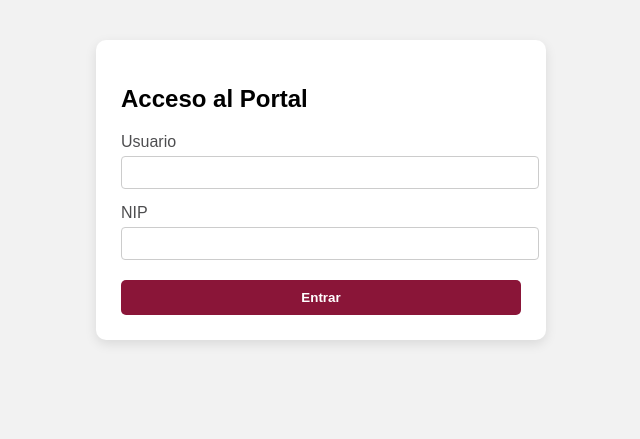
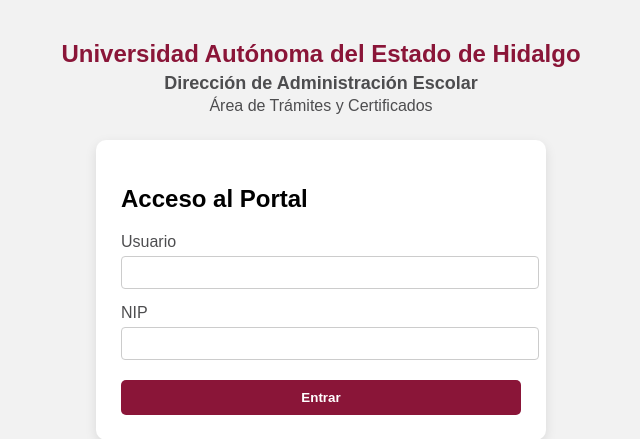
Before and after one commit to zarazuavargasjm-crypto/portal_reportes, a Flask app: page / in a window 1280 px wide. Shown: the top 439 px of the page, without its empty margins (319-959 px from the left). Run offline with Flask 3, Linux system fonts and the light colour scheme.

Commit message:
Add university header to login page
Added header section with university information.

```diff
--- a/templates/login.html
+++ b/templates/login.html
@@ -9,6 +9,12 @@
 <div id="loader" class="loader-overlay" style="display:none;">
     <div class="spinner"></div>
     <p class="loader-text">Cargando, por favor espera...</p>
+</div>
+
+<div class="header-uaeh">
+    <h1>Universidad Autónoma del Estado de Hidalgo</h1>
+    <h2>Dirección de Administración Escolar</h2>
+    <h3>Área de Trámites y Certificados</h3>
 </div>
 
 <div class="login-container">
@@ -29,7 +35,6 @@
     </form>
 </div>
 
-<!-- SCRIPT: Mostrar loader al enviar formulario -->
 <script>
     const form = document.querySelector("form");
     const loader = document.getElementById("loader");
@@ -37,10 +42,7 @@
     form.addEventListener("submit", () => {
         loader.style.display = "flex";
     });
-</script>
 
-<!-- SCRIPT: Mostrar loader si Render está despertando -->
-<script>
     setTimeout(() => {
         if (document.readyState !== "complete") {
             loader.style.display = "flex";
```
